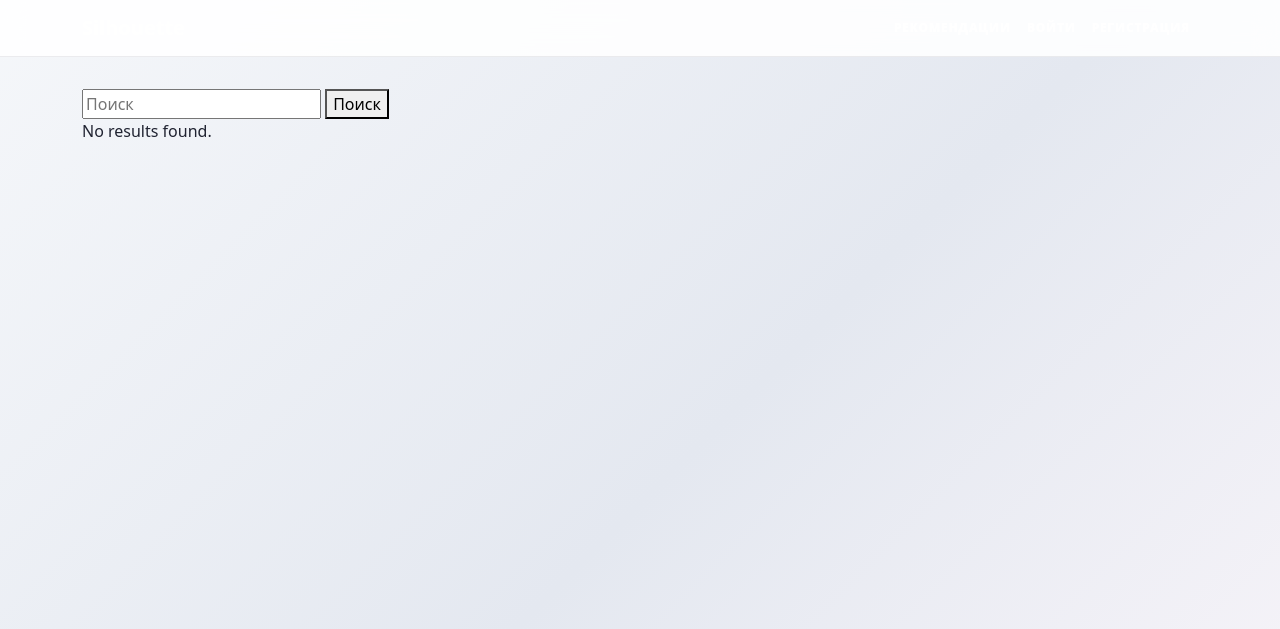
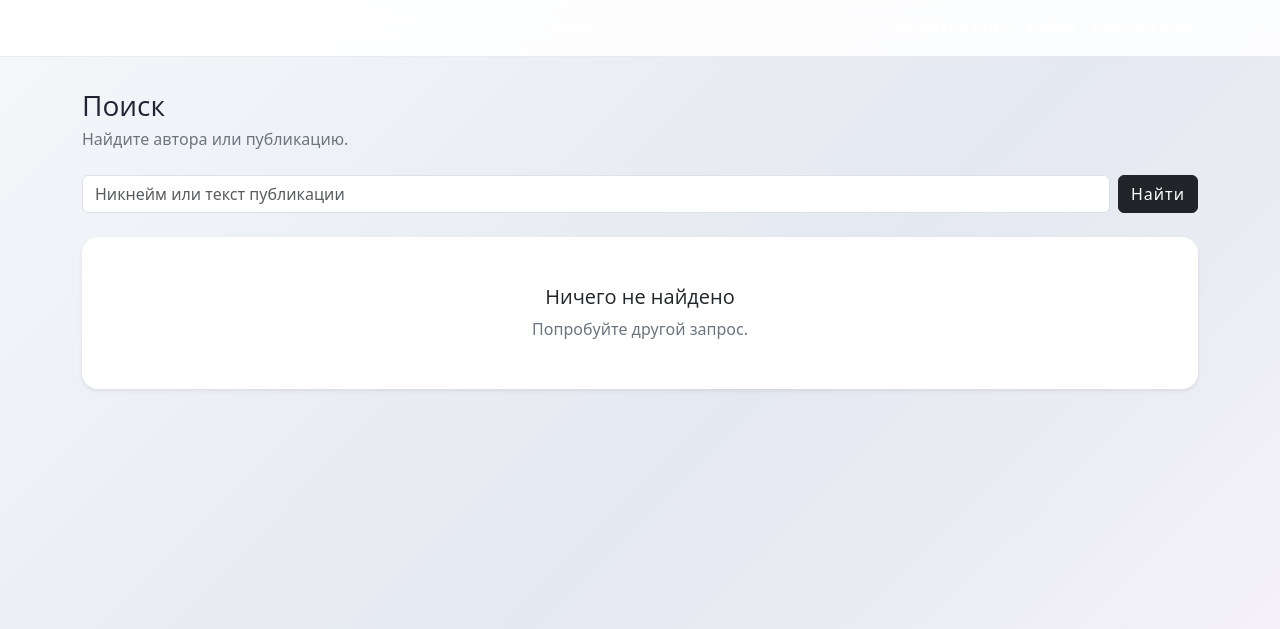
Before and after one commit to be1shebaevvv/Silhouette, a Django app: page /accounts/searh/user/ in a window 1280 px wide. Shown: the top 629 px of the page. Run offline with Django 4.2, Linux system fonts and the light colour scheme.

Commit message:
Rebuild search results for authors and text-only posts

```diff
--- a/apps/accounts/templates/search.html
+++ b/apps/accounts/templates/search.html
@@ -1,119 +1,51 @@
 {% extends 'base.html' %}
 
+{% block title %}Поиск — Silhouette{% endblock %}
+
 {% block content %}
-<style>
-  .follower-container {
-    margin-bottom: 20px;
-  }
+<div class="mb-4">
+  <h1 class="h3 mb-1">Поиск</h1>
+  <p class="text-secondary mb-0">Найдите автора или публикацию.</p>
+</div>
+<form method="get" action="{% url 'search' %}" class="d-flex gap-2 mb-4">
+  <input class="form-control" type="search" name="query" value="{{ query }}" placeholder="Никнейм или текст публикации" aria-label="Поисковый запрос">
+  <button class="btn btn-dark" type="submit">Найти</button>
+</form>
 
-  .follower-list {
-    background-color: #f2f2f2;
-    padding: 10px;
-    border-radius: 5px;
-  }
+{% if users %}
+  <h2 class="h5 mb-3">Авторы</h2>
+  <div class="row g-3 mb-4">
+    {% for profile in users %}
+      <div class="col-12 col-sm-6 col-lg-4">
+        <a href="{% url 'profile' profile.username %}" class="card border-0 shadow-sm rounded-4 p-3 text-decoration-none text-dark h-100">
+          <div class="d-flex align-items-center gap-3">
+            <div class="rounded-circle bg-dark text-white d-flex align-items-center justify-content-center fw-bold" style="width: 44px; height: 44px;">{{ profile.username|first|upper }}</div>
+            <div><strong>@{{ profile.username }}</strong><div class="small text-secondary">Открыть профиль</div></div>
+          </div>
+        </a>
+      </div>
+    {% endfor %}
+  </div>
+{% endif %}
 
-  .follower-user {
-    display: flex;
-    align-items: center;
-    padding: 10px;
-  }
-
-  .follower-avatar {
-    width: 50px;
-    height: 50px;
-    border-radius: 50%;
-    margin-right: 10px;
-  }
-
-  .follower-info {
-    display: flex;
-    flex-direction: column;
-  }
-
-  .follower-username {
-    margin-bottom: 5px;
-    font-weight: bold;
-  }
-</style>
-
-<form method="GET" action="{% url 'search' %}">
-    <input type="text" name="query" placeholder="Поиск" autocomplete="off">
-    <button type="submit">Поиск</button>
-  </form>
-
-{% for user in users %}
-<div class="follower-container">
-  <div class="follower-list">
-    <div class="follower-user">
-      {% if user.image %}
-      <img class="follower-avatar" src="{{ user.image.url }}" alt="Аватар пользователя">
-      {% else %}
-      <img class="follower-avatar" src="https://encrypted-tbn0.gstatic.com/images?q=tbn:ANd9GcQg8mN5uKf0UZ-wDsoQG_KrhqsmHERZDn4Sa63Kni23Upw7qkWoIMIQ8ltfqxUnXyNi1LM&usqp=CAU" alt="Аватар пользователя">
-      {% endif %}
-      <div class="follower-info">
-        <h3 class="follower-username">
-          <a href="{% url 'profile' user.username %}" style="text-decoration: none; color: black;">{{ user.username }}</a>
-        </h3>
+{% if posts %}
+  <h2 class="h5 mb-3">Публикации</h2>
+  <div class="row g-3">
+    {% for post in posts %}
+      <div class="col-12 col-lg-6">
+        <article class="card border-0 shadow-sm rounded-4 h-100">
+          <div class="card-body p-4">
+            <div class="small text-secondary mb-2">@{{ post.author.username }} · {{ post.created_at|date:"d.m.Y" }}</div>
+            <h3 class="h5"><a href="{% url 'post_detail' post.pk %}" class="text-decoration-none text-dark">{{ post.title }}</a></h3>
+            <p class="text-secondary mb-0" style="white-space: pre-wrap;">{{ post.description|truncatewords:35 }}</p>
+          </div>
+        </article>
       </div>
-    </div>
+    {% endfor %}
   </div>
-</div>
-{% endfor %}
-
-<div class="row">
-  {% for post in posts %}
-  <div class="col-md-4 mb-4">
-    <div class="card post-card">
-      {% if post.media.name|lower|slice:'-3:' == 'mp4' %}
-      <a href="{% url 'all' %}?id={{ post.id }}">
-        <video src="{{ post.media.url }}" class="card-img-top" alt="{{ post.title }}" style="height: 400px;"></video>
-      </a>
-      {% else %}
-      <a href="{% url 'all' %}?id={{ post.id }}">
-        <img src="{{ post.media.url }}" class="card-img-top" alt="{{ post.title }}" style="height: 400px;">
-      </a>
-      {% endif %}
-      {% if user.is_authenticated and user != post.author %}
-      {% if user in post.author.followers.all %}
-      <form method="POST" action="{% url 'unsubscribe' post.author.id %}">
-        {% csrf_token %}
-        <div class="input-group text-center">
-          <button class="btn btn-primary">Отписаться</button>
-        </div>
-      </form>
-      {% else %}
-      <form method="POST" action="{% url 'subscribe' post.author.id %}">
-        {% csrf_token %}
-        <div class="input-group text-center">
-          <button class="btn btn-primary">Подписаться</button>
-        </div>
-      </form>
-      {% endif %}
-      {% endif %}
-      <div class="avatar-username">
-        {% if post.author.image %}
-        <img src="{{ post.author.image.url }}" style="height: 40px; width: 40px; border-radius: 50%;" alt="аватар">
-        <a href="{% url 'profile' post.author.username %}" style="color: black; text-decoration: none;"
-          class="username">{{ post.author.username }}</a>
-        {% else %}
-        <img
-          src="https://encrypted-tbn0.gstatic.com/images?q=tbn:ANd9GcQg8mN5uKf0UZ-wDsoQG_KrhqsmHERZDn4Sa63Kni23Upw7qkWoIMIQ8ltfqxUnXyNi1LM&usqp=CAU"
-          style="height: 40px; width: 40px; border-radius: 50%;" alt="аватар">
-        <a href="{% url 'profile' post.author.username %}" style="color: black; text-decoration: none;"
-          class="username">{{ post.author.username }}</a>
-        {% endif %}
-      </div>
-    </div>
-  </div>
-  {% endfor %}
-</div>
+{% endif %}
 
 {% if not users and not posts %}
-<p>No results found.</p>
+  <div class="card border-0 shadow-sm rounded-4"><div class="card-body p-5 text-center"><h2 class="h5">Ничего не найдено</h2><p class="text-secondary mb-0">Попробуйте другой запрос.</p></div></div>
 {% endif %}
-
 {% endblock %}
-
-{% block title %}
-Search Results
-{% endblock %}
```
